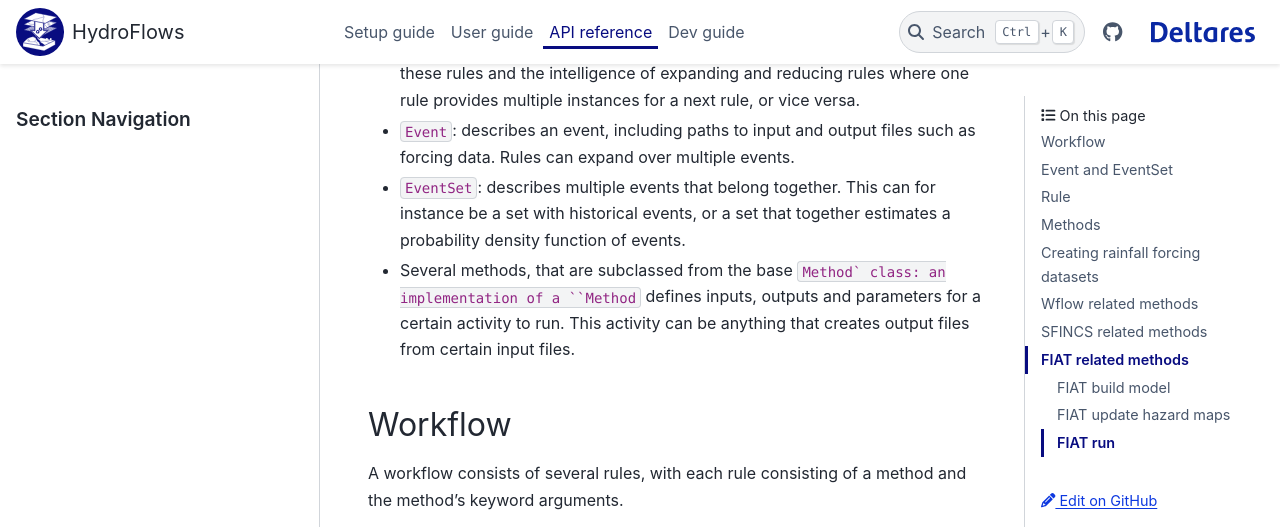
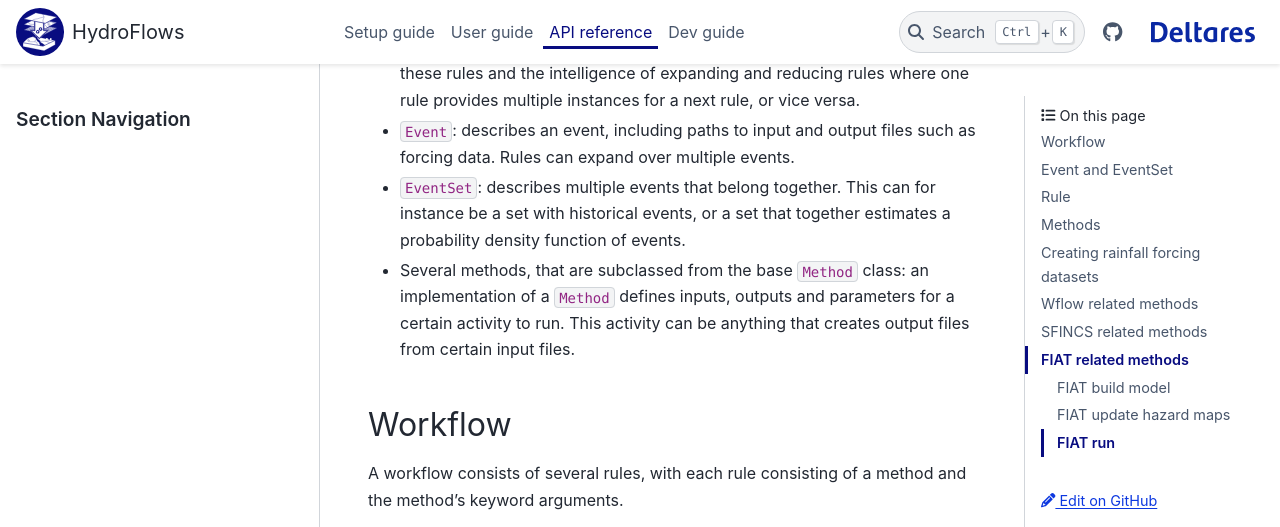
Before and after one commit to Deltares-research/HydroFlows, a Sphinx documentation site: the page built from docs/api/index.rst, in a window 1280 px wide and 900 px high, scrolled down 397 px, cut to the strip 0-527 px from the top of the window. Built offline with Sphinx 7.4.7 and the PyData theme 0.15.4, drawn with Linux system fonts in a browser that asks for light colours.

Commit message:
type correction #170
Co-authored-by: Tjalling-dejong <93266159+Tjalling-dejong@users.noreply.github.com>

```diff
--- a/docs/api/index.rst
+++ b/docs/api/index.rst
@@ -18,7 +18,7 @@ In this API section we describe the following classes in turn:
   multiple events.
 * ``EventSet``: describes multiple events that belong together. This can for instance be a set with historical events,
   or a set that together estimates a probability density function of events.
-* Several methods, that are subclassed from the base ``Method` class: an implementation of a ``Method`` defines inputs,
+* Several methods, that are subclassed from the base ``Method`` class: an implementation of a ``Method`` defines inputs,
   outputs and parameters for a certain activity to run. This activity can be anything that creates output files from
   certain input files.
 
```
